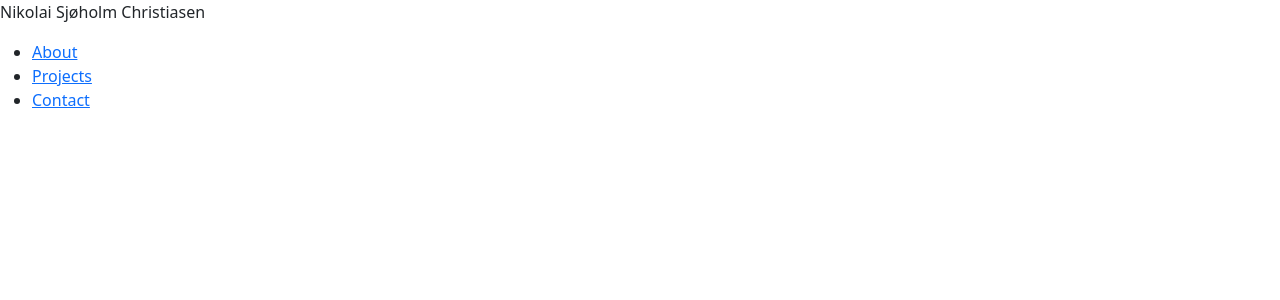
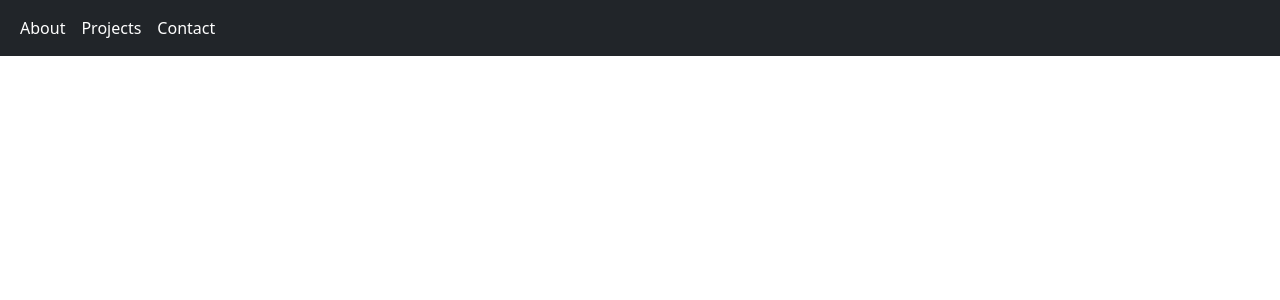
Before and after one commit to Fridai1/FridaiDK, an Angular app: page / in a window 1280 px wide. Shown: the top 300 px of the page. Built offline with nearby package versions, Linux system fonts and the light colour scheme.

Commit message:
added navigation bar

```diff
--- a/src/app/app.component.html
+++ b/src/app/app.component.html
@@ -1,11 +1,20 @@
 <header>
-  <p class="titleTag">Nikolai Sjøholm Christiasen</p>
-  <nav>
-    <ul>
-      <li><a href="#">About</a></li>
-      <li><a href="#">Projects</a></li>
-      <li><a href="#">Contact</a></li>
-    </ul>
+  <nav class="navbar navbar-expand-lg navbar-dark bg-dark">
+    <div class="container-fluid">
+      <button class="navbar-toggler" type="button" data-bs-toggle="collapse" data-bs-target="#navbarSupportedContent"
+        aria-controls="navbarSupportedContent" aria-expanded="false" aria-label="Toggle navigation">
+        <span class="navbar-toggler-icon"></span>
+      </button>
+
+      <div class="collapse navbar-collapse" id="navbarSupportedContent">
+        <ul class="navbar-nav me-auto mb-2 mb-lg-0">
+          <li class="nav-item"><a class="nav-link active" href="#">About</a></li>
+          <li class="nav-item"><a class="nav-link active" href="#">Projects</a></li>
+          <li class="nav-item"><a class="nav-link active" href="#">Contact</a></li>
+        </ul>
+      </div>
+    </div>
+
   </nav>
 </header>
 
```
